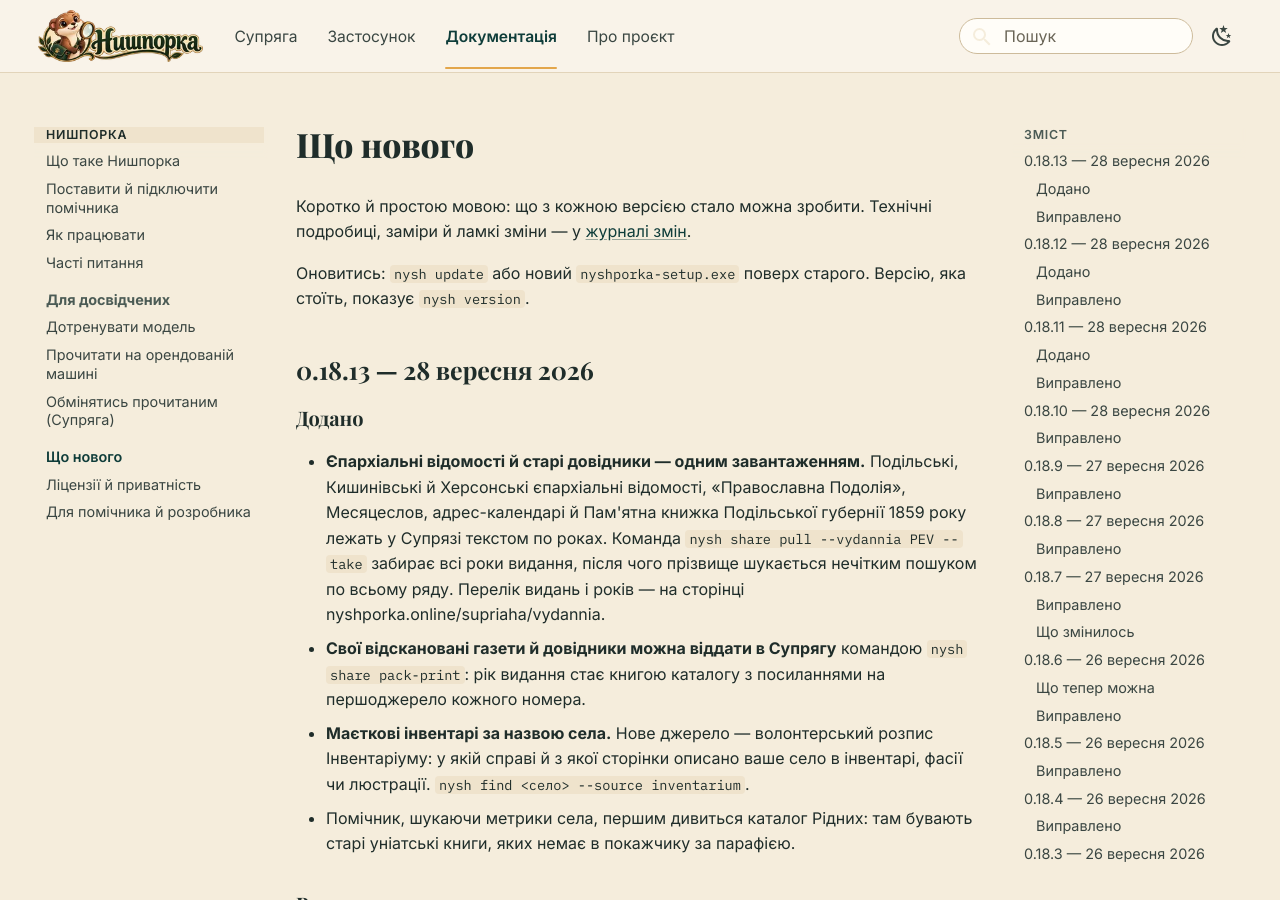
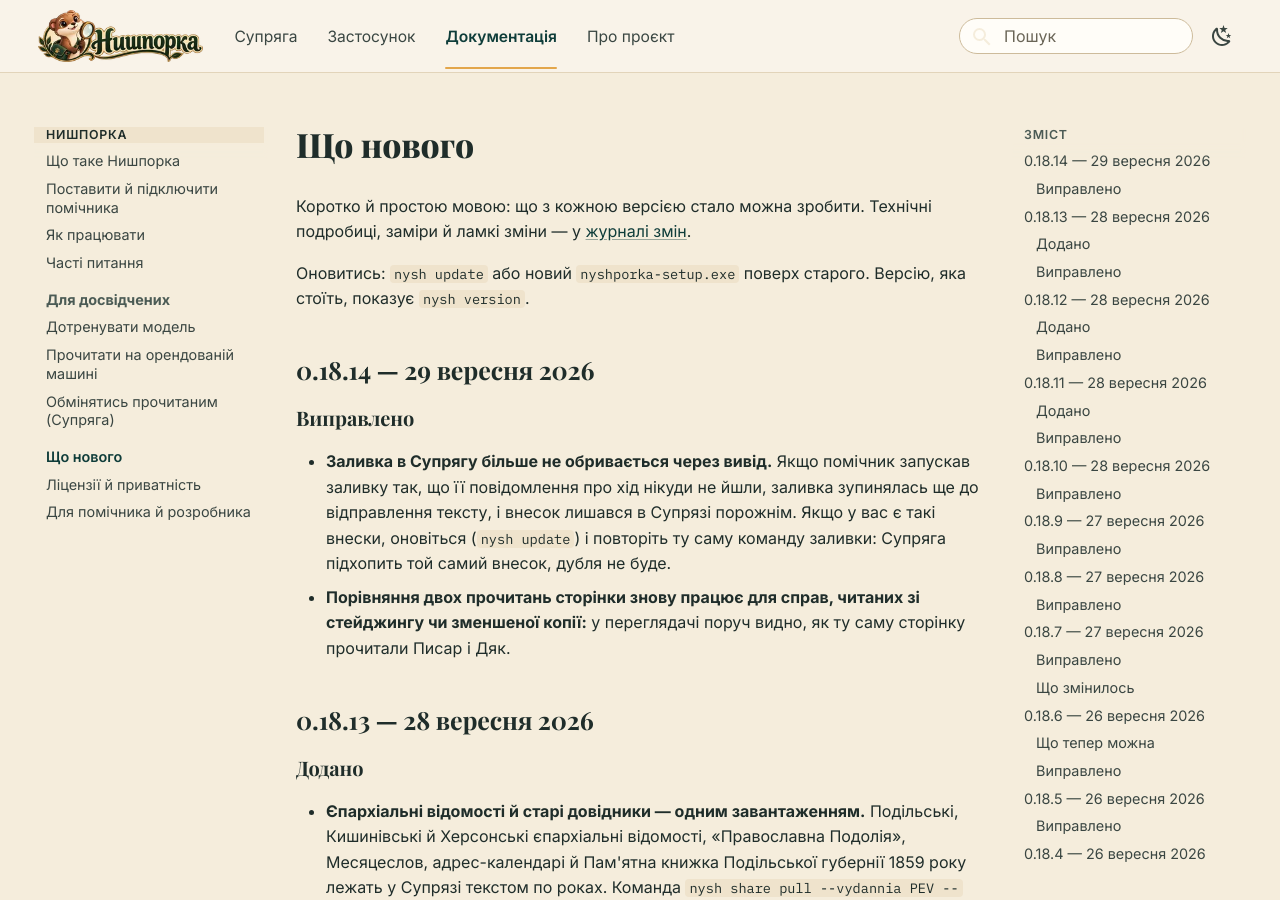
Before and after one commit to SERGIUSH-UA/nyshporka, an MkDocs documentation site: the page built from docs/whats-new.md, in a window 1280 px wide and 900 px high. Built offline with MkDocs 1.6.1 and Material for MkDocs 9.7.7, drawn with Linux system fonts in a browser that asks for light colours; comment, search, counter and statistics services are not loaded.

Commit message:
0.18.14: заливка не обривається через вивід; другий голос поза коренями справ
Co-Authored-By: Claude Opus 5.5 <noreply@anthropic.com>
Claude-Session: https://claude.ai/code/session_01HrzKaXEFgk6QLLeyEJquds

```diff
--- a/docs/whats-new.md
+++ b/docs/whats-new.md
@@ -6,6 +6,19 @@
 
 Оновитись: `nysh update` або новий `nyshporka-setup.exe` поверх старого.
 Версію, яка стоїть, показує `nysh version`.
+
+## 0.18.14 — 29 вересня 2026
+
+### Виправлено
+
+- **Заливка в Супрягу більше не обривається через вивід.** Якщо помічник
+  запускав заливку так, що її повідомлення про хід нікуди не йшли, заливка
+  зупинялась ще до відправлення тексту, і внесок лишався в Супрязі порожнім.
+  Якщо у вас є такі внески, оновіться (`nysh update`) і повторіть ту саму
+  команду заливки: Супряга підхопить той самий внесок, дубля не буде.
+- **Порівняння двох прочитань сторінки знову працює для справ, читаних зі
+  стейджингу чи зменшеної копії:** у переглядачі поруч видно, як ту саму
+  сторінку прочитали Писар і Дяк.
 
 ## 0.18.13 — 28 вересня 2026
 
--- a/src/nyshporka/__init__.py
+++ b/src/nyshporka/__init__.py
@@ -16,6 +16,6 @@
 можуть розійтись у відповідях.
 """
 
-__version__ = "0.18.13"
+__version__ = "0.18.14"
 
 __all__ = ["__version__"]
```
Also changed, not shown: CHANGELOG.md (+6 -3 lines).
